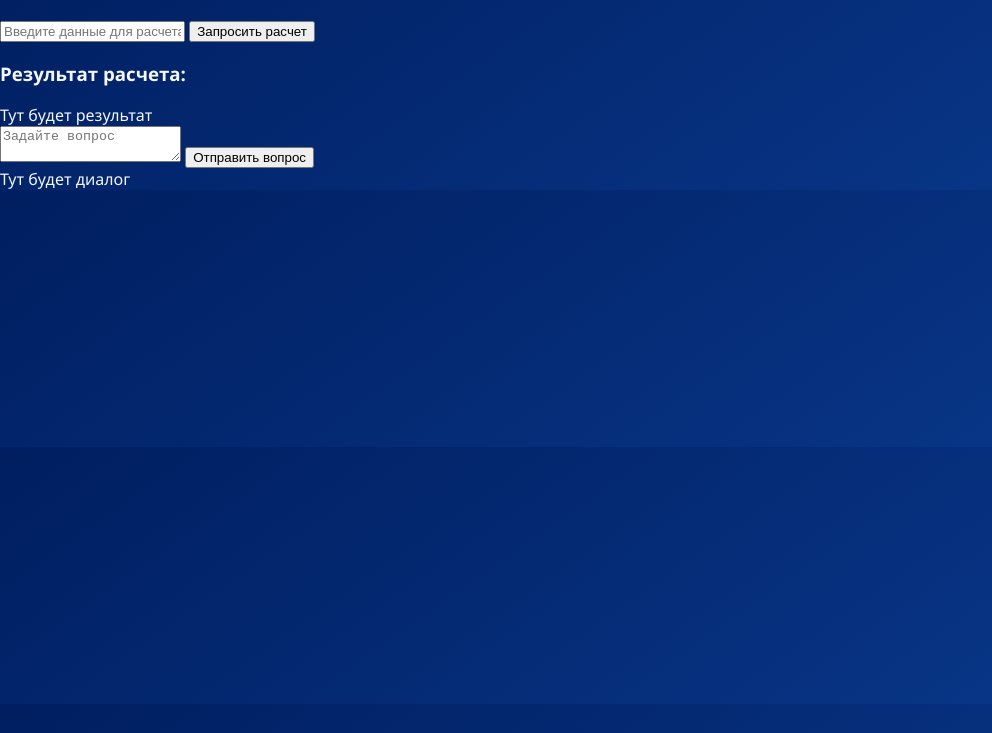
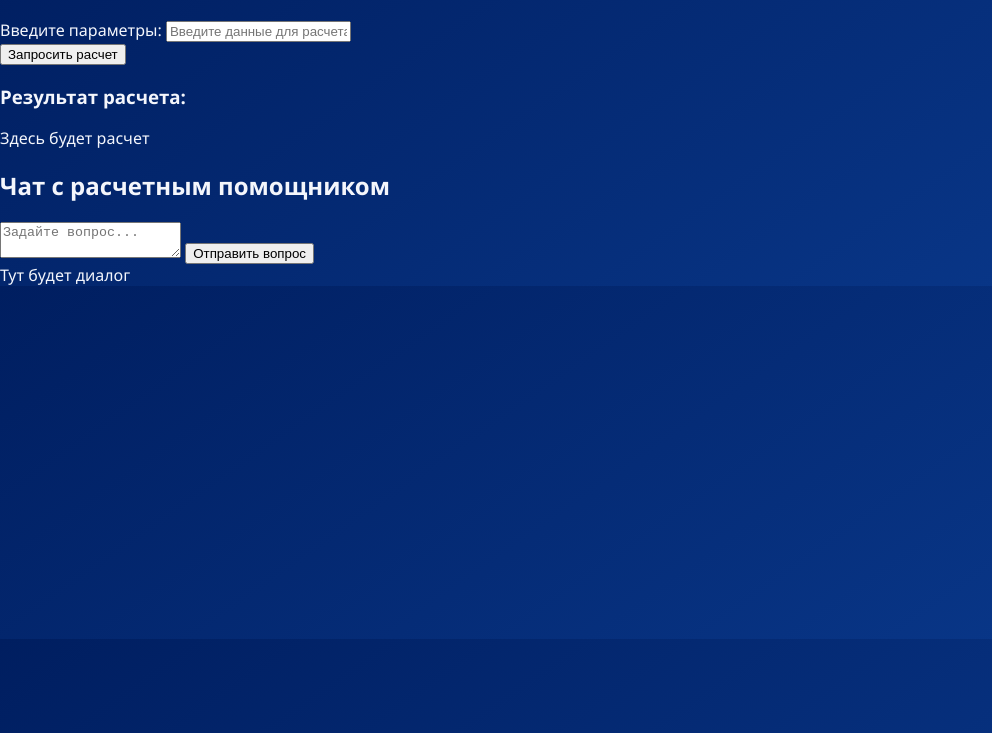
Before and after one commit to Ingosstrakh/ingos-mortage-calculator, a plain HTML site: page index.html in a window 1280 px wide. Shown: the part 67-800 px from the top of the page, without its empty margins (0-992 px from the left). Drawn offline with Linux system fonts and the light colour scheme.

Commit message:
Update index.html

```diff
--- a/index.html
+++ b/index.html
@@ -10,21 +10,27 @@
     <div class="calculator-container">
         <h1>Ипотечный калькулятор</h1>
         <div class="form-container">
-            <input type="text" id="inputData" placeholder="Введите данные для расчета">
+            <div class="input-group">
+                <label for="inputData">Введите параметры:</label>
+                <input type="text" id="inputData" placeholder="Введите данные для расчета">
+            </div>
             <button id="calcBtn">Запросить расчет</button>
         </div>
+
         <div class="result">
             <h3>Результат расчета:</h3>
-            <div id="resultDisplay">Тут будет результат</div>
+            <div id="resultDisplay">Здесь будет расчет</div>
         </div>
 
-        <!-- Чат GPT -->
+        <!-- Чат с GPT -->
         <div class="chat-container">
-            <textarea id="chatInput" placeholder="Задайте вопрос"></textarea>
+            <h2>Чат с расчетным помощником</h2>
+            <textarea id="chatInput" placeholder="Задайте вопрос..."></textarea>
             <button id="chatBtn">Отправить вопрос</button>
             <div id="chatDisplay">Тут будет диалог</div>
         </div>
     </div>
+
     <script src="openai.js"></script>
     <script src="calculator_v2.js"></script>
 </body>
```
